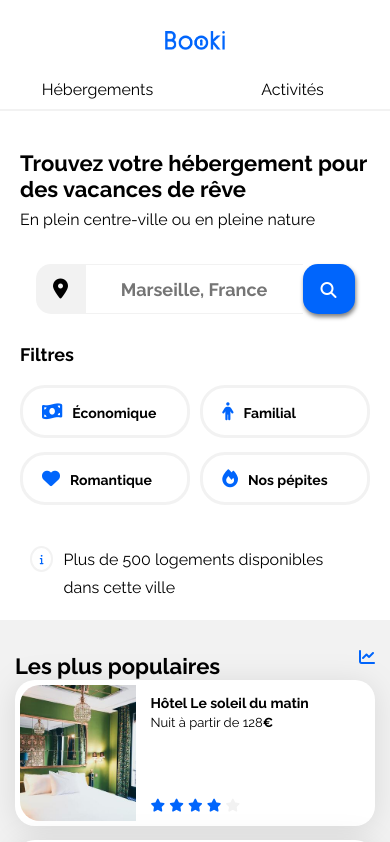
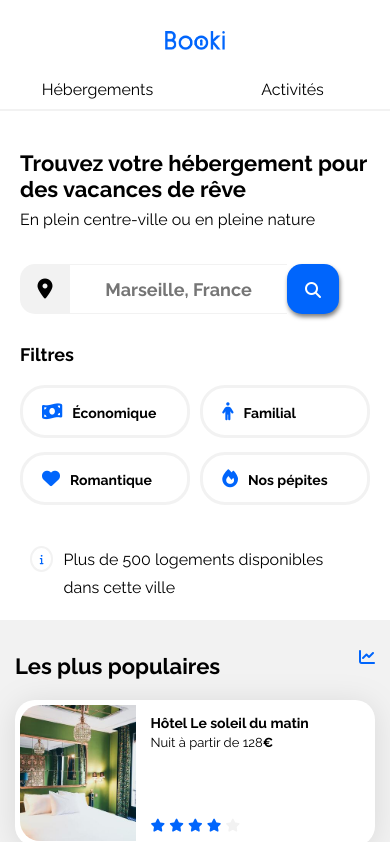
Before and after one commit to marxattax/OC-P2-Booki, a plain HTML site: page index.html in a window 390 px wide. Shown: the top 842 px of the page. Drawn offline with Linux system fonts and the light colour scheme.

Commit message:
Add files via upload

```diff
--- a/css/style-responsive.css
+++ b/css/style-responsive.css
@@ -78,7 +78,7 @@
 
     #recherche {
     width: 100%;
-    justify-content: center;
+
     }
 
     header {
@@ -145,7 +145,7 @@
         font-weight: bold;
         margin-top: 10px;
         margin-right:0;
-        padding : 14px 1px 14px 19px;
+        padding : 14px 19px 14px 19px;
         text-align: left;
     }
 
@@ -227,7 +227,7 @@
     }
 
     .populaires-cards .card {
-        margin-top: 0px;
+        margin-top: 20px;
     }
 
     .populaires-cards a {
```
